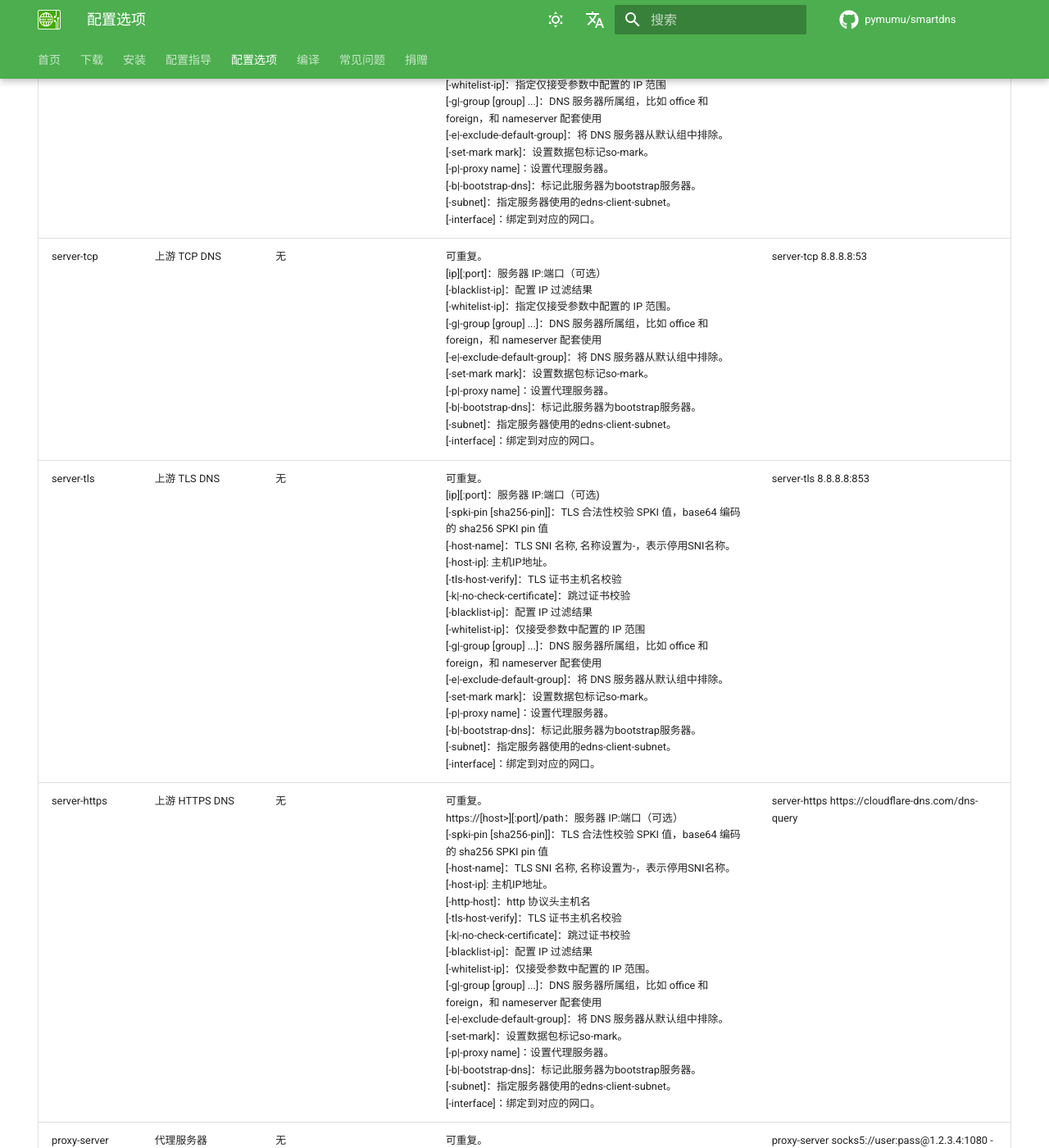
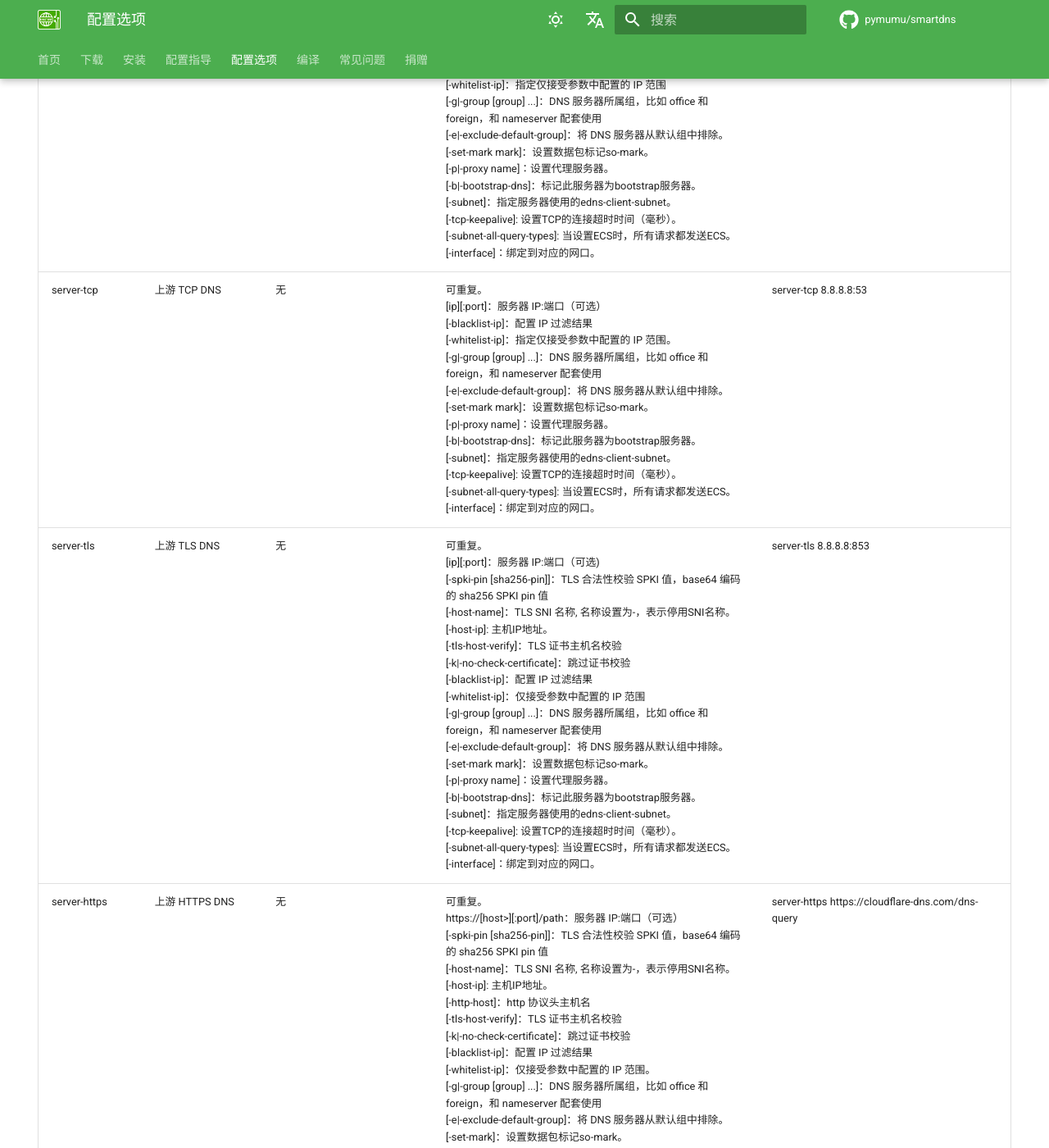
Before and after one commit to pymumu/smartdns, an MkDocs documentation site: the page built from docs/configuration.md, in a window 1280 px wide and 1400 px high, scrolled down 3896 px. Shown: the whole window at 82% size. Built offline with MkDocs 1.6.1 and Material for MkDocs 9.7.7, drawn with Linux system fonts in a browser that asks for light colours; comment, search, counter and statistics services are not loaded; some of the changed text lies outside the part shown.

Commit message:
fix some issue

```diff
--- a/docs/configuration.md
+++ b/docs/configuration.md
@@ -23,8 +23,8 @@
 | cache-size | 域名结果缓存个数 | 自动，根据系统内存自动调整大小 | 大于等于 0 的数字 | cache-size 512 |
 | cache-persist | 是否持久化缓存 | 自动。<br />当 cache-file 所在的位置有超过 128 MB 的可用空间时启用，否则禁用。 | [yes\|no] | cache-persist yes |
 | cache-file | 缓存持久化文件路径 | /var/cache/<br />smartdns.cache | 合法路径字符串 | cache-file /tmp/smartdns.cache |
-| cache-checkpoint-time | 缓存持久化时间 | 24小时 | 0 或 大于120的数字, 0表示禁用周期持久化， 其他值表示定期持久化的时间。 | cache-checkpoint-time 0
-| tcp-idle-time | TCP 链接空闲超时时间 | 120 | 大于等于 0 的数字 | tcp-idle-time 120 |
+| cache-checkpoint-time | 缓存持久化时间 | 24小时 |秒， 0 或 大于120的数字, 0表示禁用周期持久化， 其他值表示定期持久化的时间。 | cache-checkpoint-time 0
+| tcp-idle-time | TCP 链接空闲超时时间 | 120 |秒， 大于等于 0 的数字 | tcp-idle-time 120 |
 | rr-ttl | 域名结果 TTL | 远程查询结果 | 大于 0 的数字 | rr-ttl 600 |
 | rr-ttl-min | 允许的最小 TTL 值 | 远程查询结果 | 大于 0 的数字 | rr-ttl-min 60 |
 | rr-ttl-max | 允许的最大 TTL 值 | 远程查询结果 | 大于 0 的数字 | rr-ttl-max 600 |
@@ -51,10 +51,10 @@
 | group-end | 规则组结束 | 无 | 和group-begin搭配使用 | group-end |
 | group-match | 匹配组规则 | 无 | 当满足条件时使用对应的规则组<br />[-g\|group group-name]: 指定规则组，可选，不指定时，使用当前group-begin的组。<br />[-client-ip ip-set\|ip/cidr\|mac address]: 指定客户端IP地址，匹配时，使用指定的组。<br />[-domain domain]: 指定域名，匹配时使用指定的组。 | group-match -client-ip 1.1.1.1 -domain a.com <br />group-match -client-ip ip-set:clients -domain domain-set:domainlist
 | conf-file | 附加配置文件 | 无 | path [-g\|group group-name] <br />path: 合法路径字符串，通配符号 <br />[-g\|group]: 对应配置文件配置所属规则组 | conf-file /etc/smartdns/smartdns.more.conf <br /> conf-file \*.conf <br /> conf-file \*.conf -group oversea |
-| server | 上游 UDP DNS | 无 | 可重复。<br />[ip][:port]\|URL：服务器 IP:端口（可选）或 URL <br />[-blacklist-ip]：配置 IP 过滤结果。<br />[-whitelist-ip]：指定仅接受参数中配置的 IP 范围<br />[-g\|-group [group] ...]：DNS 服务器所属组，比如 office 和 foreign，和 nameserver 配套使用<br />[-e\|-exclude-default-group]：将 DNS 服务器从默认组中排除。<br />[-set-mark mark]：设置数据包标记so-mark。<br />[-p\|-proxy name]：设置代理服务器。 <br />[-b\|-bootstrap-dns]：标记此服务器为bootstrap服务器。<br />[-subnet]：指定服务器使用的edns-client-subnet。<br />[-interface]：绑定到对应的网口。| server 8.8.8.8:53 -blacklist-ip -group g1 -proxy proxy<br /> server tls://8.8.8.8|
-| server-tcp | 上游 TCP DNS | 无 | 可重复。<br />[ip][:port]：服务器 IP:端口（可选）<br />[-blacklist-ip]：配置 IP 过滤结果<br />[-whitelist-ip]：指定仅接受参数中配置的 IP 范围。<br />[-g\|-group [group] ...]：DNS 服务器所属组，比如 office 和 foreign，和 nameserver 配套使用<br />[-e\|-exclude-default-group]：将 DNS 服务器从默认组中排除。<br />[-set-mark mark]：设置数据包标记so-mark。<br />[-p\|-proxy name]：设置代理服务器。 <br />[-b\|-bootstrap-dns]：标记此服务器为bootstrap服务器。<br />[-subnet]：指定服务器使用的edns-client-subnet。<br />[-interface]：绑定到对应的网口。| server-tcp 8.8.8.8:53 |
-| server-tls | 上游 TLS DNS | 无 | 可重复。<br />[ip][:port]：服务器 IP:端口（可选)<br />[-spki-pin [sha256-pin]]：TLS 合法性校验 SPKI 值，base64 编码的 sha256 SPKI pin 值<br />[-host-name]：TLS SNI 名称, 名称设置为-，表示停用SNI名称。<br />[-host-ip]: 主机IP地址。<br />[-tls-host-verify]：TLS 证书主机名校验<br /> [-k\|-no-check-certificate]：跳过证书校验<br />[-blacklist-ip]：配置 IP 过滤结果<br />[-whitelist-ip]：仅接受参数中配置的 IP 范围<br />[-g\|-group [group] ...]：DNS 服务器所属组，比如 office 和 foreign，和 nameserver 配套使用<br />[-e\|-exclude-default-group]：将 DNS 服务器从默认组中排除。<br />[-set-mark mark]：设置数据包标记so-mark。<br />[-p\|-proxy name]：设置代理服务器。 <br />[-b\|-bootstrap-dns]：标记此服务器为bootstrap服务器。<br />[-subnet]：指定服务器使用的edns-client-subnet。<br />[-interface]：绑定到对应的网口。| server-tls 8.8.8.8:853 |
-| server-https | 上游 HTTPS DNS | 无 | 可重复。<br />https://[host>][:port]/path：服务器 IP:端口（可选）<br />[-spki-pin [sha256-pin]]：TLS 合法性校验 SPKI 值，base64 编码的 sha256 SPKI pin 值<br />[-host-name]：TLS SNI 名称, 名称设置为-，表示停用SNI名称。<br />[-host-ip]: 主机IP地址。<br />[-http-host]：http 协议头主机名<br />[-tls-host-verify]：TLS 证书主机名校验<br /> [-k\|-no-check-certificate]：跳过证书校验<br />[-blacklist-ip]：配置 IP 过滤结果<br />[-whitelist-ip]：仅接受参数中配置的 IP 范围。<br />[-g\|-group [group] ...]：DNS 服务器所属组，比如 office 和 foreign，和 nameserver 配套使用<br />[-e\|-exclude-default-group]：将 DNS 服务器从默认组中排除。<br />[-set-mark]：设置数据包标记so-mark。<br />[-p\|-proxy name]：设置代理服务器。 <br />[-b\|-bootstrap-dns]：标记此服务器为bootstrap服务器。<br />[-subnet]：指定服务器使用的edns-client-subnet。<br />[-interface]：绑定到对应的网口。| server-https https://cloudflare-dns.com/dns-query |
+| server | 上游 UDP DNS | 无 | 可重复。<br />[ip][:port]\|URL：服务器 IP:端口（可选）或 URL <br />[-blacklist-ip]：配置 IP 过滤结果。<br />[-whitelist-ip]：指定仅接受参数中配置的 IP 范围<br />[-g\|-group [group] ...]：DNS 服务器所属组，比如 office 和 foreign，和 nameserver 配套使用<br />[-e\|-exclude-default-group]：将 DNS 服务器从默认组中排除。<br />[-set-mark mark]：设置数据包标记so-mark。<br />[-p\|-proxy name]：设置代理服务器。 <br />[-b\|-bootstrap-dns]：标记此服务器为bootstrap服务器。<br />[-subnet]：指定服务器使用的edns-client-subnet。<br /> [-tcp-keepalive]: 设置TCP的连接超时时间（毫秒）。<br /> [-subnet-all-query-types]: 当设置ECS时，所有请求都发送ECS。<br />[-interface]：绑定到对应的网口。| server 8.8.8.8:53 -blacklist-ip -group g1 -proxy proxy<br /> server tls://8.8.8.8|
+| server-tcp | 上游 TCP DNS | 无 | 可重复。<br />[ip][:port]：服务器 IP:端口（可选）<br />[-blacklist-ip]：配置 IP 过滤结果<br />[-whitelist-ip]：指定仅接受参数中配置的 IP 范围。<br />[-g\|-group [group] ...]：DNS 服务器所属组，比如 office 和 foreign，和 nameserver 配套使用<br />[-e\|-exclude-default-group]：将 DNS 服务器从默认组中排除。<br />[-set-mark mark]：设置数据包标记so-mark。<br />[-p\|-proxy name]：设置代理服务器。 <br />[-b\|-bootstrap-dns]：标记此服务器为bootstrap服务器。<br />[-subnet]：指定服务器使用的edns-client-subnet。<br /> [-tcp-keepalive]: 设置TCP的连接超时时间（毫秒）。<br /> [-subnet-all-query-types]: 当设置ECS时，所有请求都发送ECS。<br />[-interface]：绑定到对应的网口。| server-tcp 8.8.8.8:53 |
+| server-tls | 上游 TLS DNS | 无 | 可重复。<br />[ip][:port]：服务器 IP:端口（可选)<br />[-spki-pin [sha256-pin]]：TLS 合法性校验 SPKI 值，base64 编码的 sha256 SPKI pin 值<br />[-host-name]：TLS SNI 名称, 名称设置为-，表示停用SNI名称。<br />[-host-ip]: 主机IP地址。<br />[-tls-host-verify]：TLS 证书主机名校验<br /> [-k\|-no-check-certificate]：跳过证书校验<br />[-blacklist-ip]：配置 IP 过滤结果<br />[-whitelist-ip]：仅接受参数中配置的 IP 范围<br />[-g\|-group [group] ...]：DNS 服务器所属组，比如 office 和 foreign，和 nameserver 配套使用<br />[-e\|-exclude-default-group]：将 DNS 服务器从默认组中排除。<br />[-set-mark mark]：设置数据包标记so-mark。<br />[-p\|-proxy name]：设置代理服务器。 <br />[-b\|-bootstrap-dns]：标记此服务器为bootstrap服务器。<br />[-subnet]：指定服务器使用的edns-client-subnet。<br /> [-tcp-keepalive]: 设置TCP的连接超时时间（毫秒）。<br /> [-subnet-all-query-types]: 当设置ECS时，所有请求都发送ECS。<br />[-interface]：绑定到对应的网口。| server-tls 8.8.8.8:853 |
+| server-https | 上游 HTTPS DNS | 无 | 可重复。<br />https://[host>][:port]/path：服务器 IP:端口（可选）<br />[-spki-pin [sha256-pin]]：TLS 合法性校验 SPKI 值，base64 编码的 sha256 SPKI pin 值<br />[-host-name]：TLS SNI 名称, 名称设置为-，表示停用SNI名称。<br />[-host-ip]: 主机IP地址。<br />[-http-host]：http 协议头主机名<br />[-tls-host-verify]：TLS 证书主机名校验<br /> [-k\|-no-check-certificate]：跳过证书校验<br />[-blacklist-ip]：配置 IP 过滤结果<br />[-whitelist-ip]：仅接受参数中配置的 IP 范围。<br />[-g\|-group [group] ...]：DNS 服务器所属组，比如 office 和 foreign，和 nameserver 配套使用<br />[-e\|-exclude-default-group]：将 DNS 服务器从默认组中排除。<br />[-set-mark]：设置数据包标记so-mark。<br />[-p\|-proxy name]：设置代理服务器。 <br />[-b\|-bootstrap-dns]：标记此服务器为bootstrap服务器。<br />[-subnet]：指定服务器使用的edns-client-subnet。<br /> [-tcp-keepalive]: 设置TCP的连接超时时间（毫秒）。<br /> [-subnet-all-query-types]: 当设置ECS时，所有请求都发送ECS。<br />[-interface]：绑定到对应的网口。| server-https https://cloudflare-dns.com/dns-query |
 | proxy-server | 代理服务器 | 无 | 可重复。<br />proxy-server URL <br />[URL]: [socks5\|http]://[username:password@]host:port<br />[-name]: 代理服务器名称。 |proxy-server socks5://user:pass@1.2.3.4:1080 -name proxy|
 | speed-check-mode | 测速模式选择 | ping,tcp:80,tcp:443 | [ping\|tcp:[80]\|none] | speed-check-mode ping,tcp:80,tcp:443 |
 | response-mode | 首次查询响应模式 | first-ping |模式：[first-ping\|fastest-ip\|fastest-response]<br /> [first-ping]: 最快ping响应地址模式，DNS上游最快查询时延+ping时延最短，查询等待与链接体验最佳;<br />[fastest-ip]: 最快IP地址模式，查询到的所有IP地址中ping最短的IP。需等待IP测速; <br />[fastest-response]: 最快响应的DNS结果，DNS查询等待时间最短，返回的IP地址可能不是最快。| response-mode first-ping |
```
Also changed, not shown: docs/install/wsl.md (+1 -1 lines), en/docs/configuration.md (+6 -6 lines).
